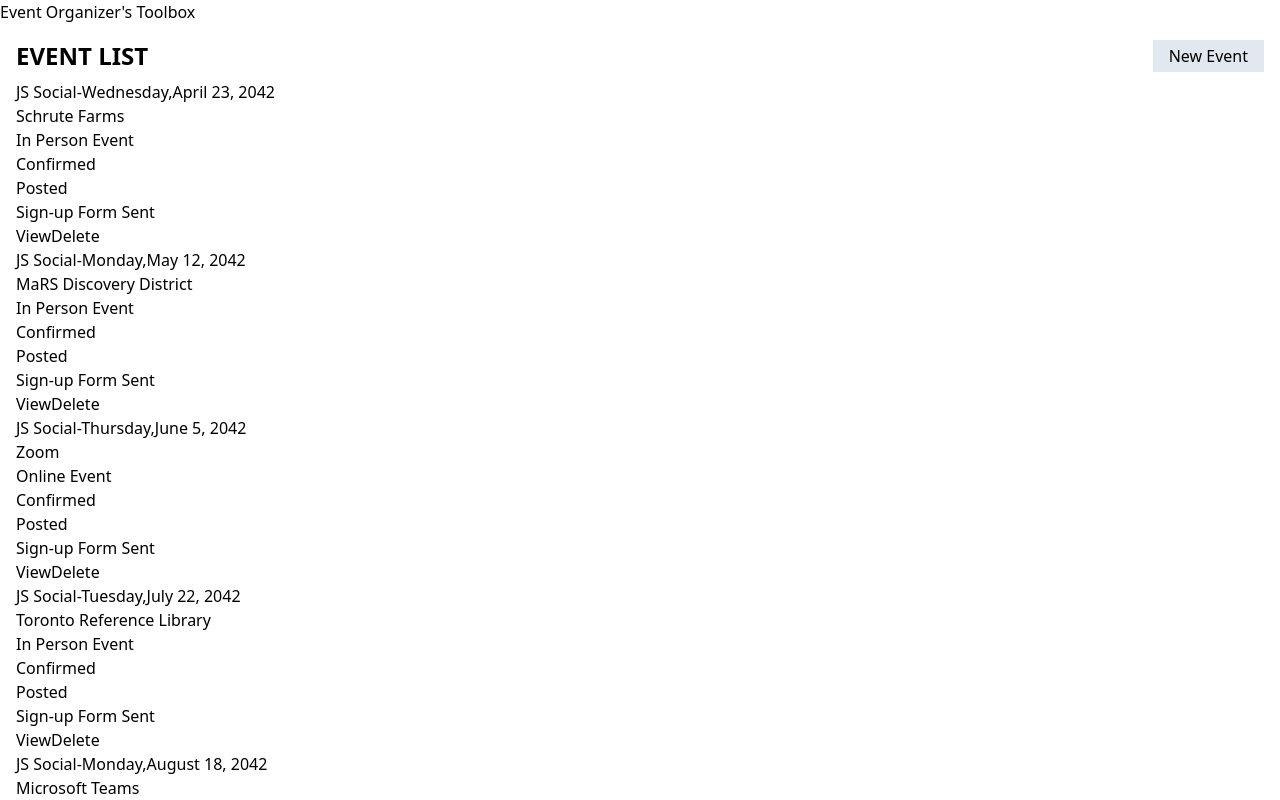
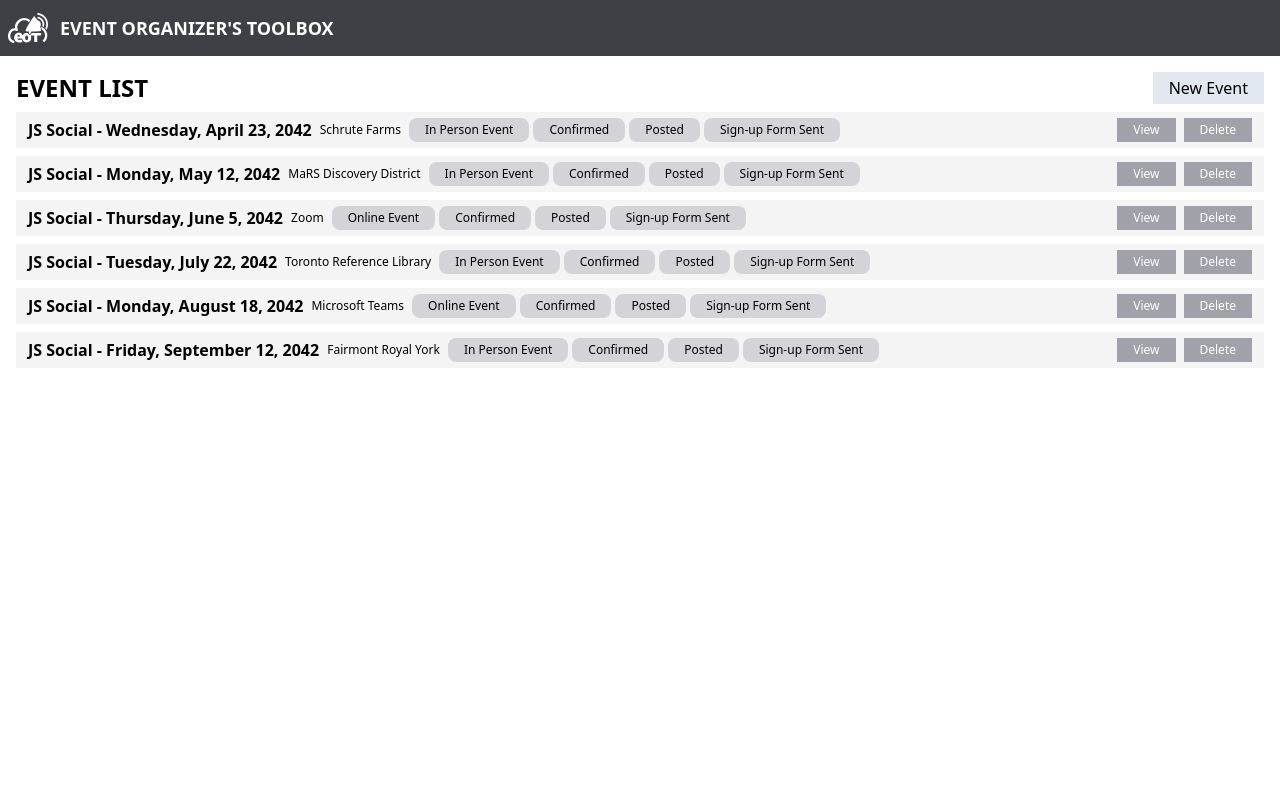
Before and after one commit to EOT-Event-Organizer-s-Toolbox/eot-codebase, a React (Vite) app in the folder web/: page / in a window 1280 px wide. Shown: the top 800 px of the page. Built offline with nearby package versions, Linux system fonts and the light colour scheme; data requests are answered from the project's data file.

Commit message:
Tailwind styles, sort events

```diff
--- a/web/src/Components/EventList/EventList.tsx
+++ b/web/src/Components/EventList/EventList.tsx
@@ -5,6 +5,7 @@ import { useLoaderData } from 'react-router-dom';
 
 const EventList = () => {
   const events = useLoaderData() as CommunityEvent[];
+
   const EventButtonLabel = 'New Event';
   const [newEventButtonLabel, setNewEventButtonLabel] =
     useState(EventButtonLabel);
--- a/web/src/Components/EventList/EventListSingle.tsx
+++ b/web/src/Components/EventList/EventListSingle.tsx
@@ -5,7 +5,6 @@ import { formatDateWritten, getDayOfWeek } from '../../utils/date';
 interface Props {
   event: CommunityEvent | undefined;
 }
-
 const EventListSingle = ({ event }: Props) => {
   console.log('SINGLE', event);
   const navigate = useNavigate();
@@ -25,24 +24,48 @@ const EventListSingle = ({ event }: Props) => {
   }
 
   return (
-    <section>
-      <h3>
-        <span>{event.eventType.type}</span>
-        <span>-</span>
-        <span>{`${getDayOfWeek(event.date)},`}</span>
-        <span>{formatDateWritten(event.date)}</span>
-      </h3>
-      <p>{event.venue}</p>
-      <div>
-        {event.onlineEvent && <div>Online Event</div>}
-        {event.inPersonEvent && <div>In Person Event</div>}
-        {event.ideaConfirmed && <div>Confirmed</div>}
-        {event.announcementPosted && <div>Posted</div>}
-        {event.signUpFormSent && <div>Sign-up Form Sent</div>}
+    <section
+      onClick={() => handleView(event.id)}
+      className="flex justify-between flex-col md:flex-row md:align-middle p-3 md:py-1.5 md:gap-2 bg-zinc-100 mb-2 hover:bg-zinc-200 cursor-pointer"
+    >
+      <div className='flex flex-col md:flex-row md:align-middle md:gap-2'>
+        <h3 className='font-semibold'>
+          {`${event.eventType.type} - ${getDayOfWeek(event.date)}, ${formatDateWritten(event.date)}`}
+        </h3>
+        <p className='text-xs -mt-1 md:m-0 pb-2 md:pb-0 md:leading-loose'>
+          {event.venue}
+        </p>
+        <div className='flex flex-wrap flex-row md:align-middle gap-1 text-xs md:leading-loose'>
+          {event.onlineEvent &&
+            <div className="text-center leading-loose p-4 pb-0 pt-0 rounded-lg bg-zinc-300">
+              Online Event
+            </div>
+          }
+          {event.inPersonEvent &&
+            <div className="text-center leading-loose p-4 pb-0 pt-0 rounded-lg bg-zinc-300">
+              In Person Event
+            </div>
+          }
+          {event.ideaConfirmed &&
+            <div className="text-center leading-loose p-4 pb-0 pt-0 rounded-lg bg-zinc-300">
+              Confirmed
+            </div>
+          }
+          {event.announcementPosted &&
+            <div className="text-center leading-loose p-4 pb-0 pt-0 rounded-lg bg-zinc-300">
+              Posted
+            </div>
+          }
+          {event.signUpFormSent &&
+            <div className="text-center leading-loose p-4 pb-0 pt-0 rounded-lg bg-zinc-300">
+              Sign-up Form Sent
+            </div>
+          }
+        </div>
       </div>
-      <div>
-        <button onClick={() => handleView(event.id)}>View</button>
-        <button onClick={() => handleDelete(event.id)}>Delete</button>
+      <div className='hidden md:flex md:flex-row md:justify-center md:align-middle md:gap-2'>
+        <button className="bg-zinc-400 px-4 py-0 self-center text-white text-xs leading-loose hover:bg-lime-600" onClick={() => handleView(event.id)}>View</button>
+        <button className="bg-zinc-400 px-4 py-0 text-white self-center text-xs leading-loose hover:bg-red-600" onClick={() => handleDelete(event.id)}>Delete</button>
       </div>
     </section>
   );
--- a/web/src/Layout/RootLayout.tsx
+++ b/web/src/Layout/RootLayout.tsx
@@ -1,9 +1,13 @@
 import { Outlet } from 'react-router-dom';
+import logo from '../../public/eotlogo_white.svg'
 
 const RootLayout = () => {
   return (
     <main>
-      <p>Event Organizer's Toolbox</p>
+      <header className='flex flex-row align-middle gap-3 p-2 bg-zinc-700'>
+        <img src={logo} alt='logo' className='w-10 h-10' />
+        <p className='max-sm:hidden md:text-lg font-black place-self-center text-white uppercase'>Event Organizer's Toolbox</p>
+      </header>
       <Outlet />
     </main>
   );
```
